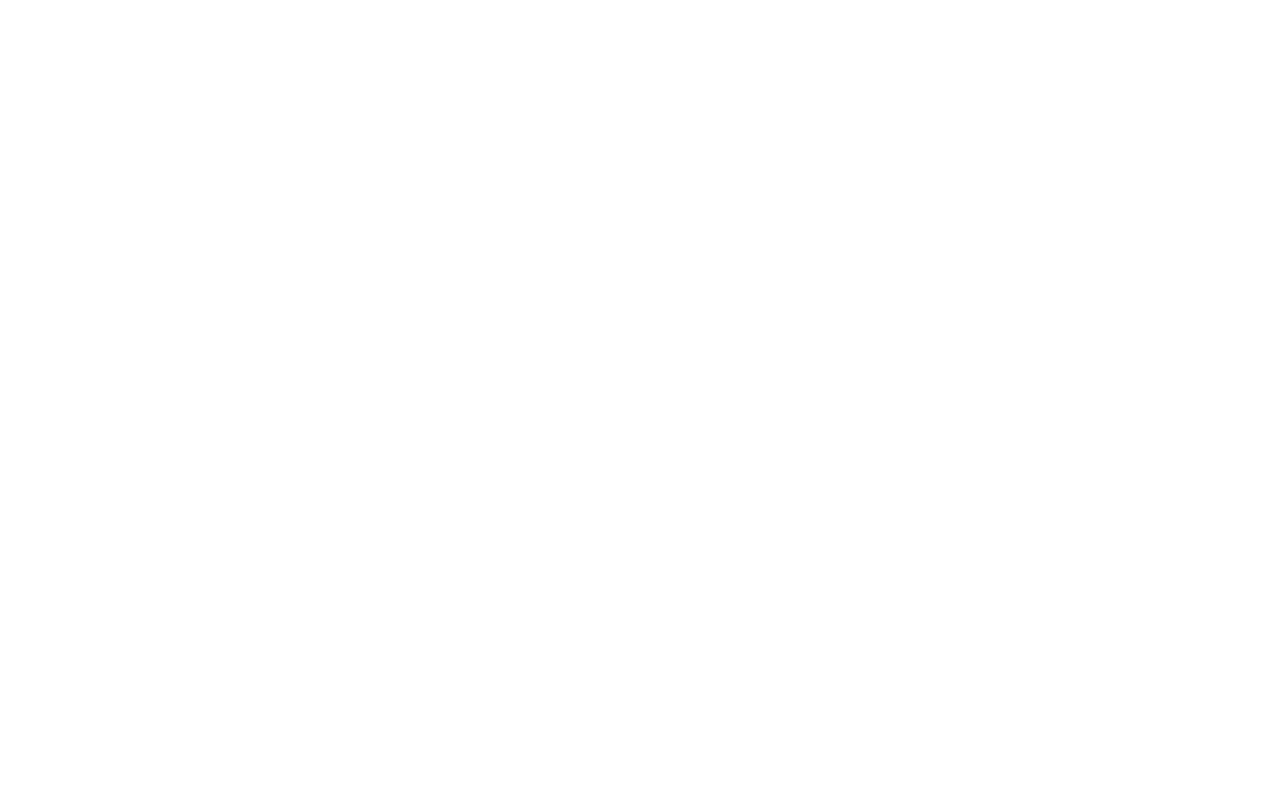
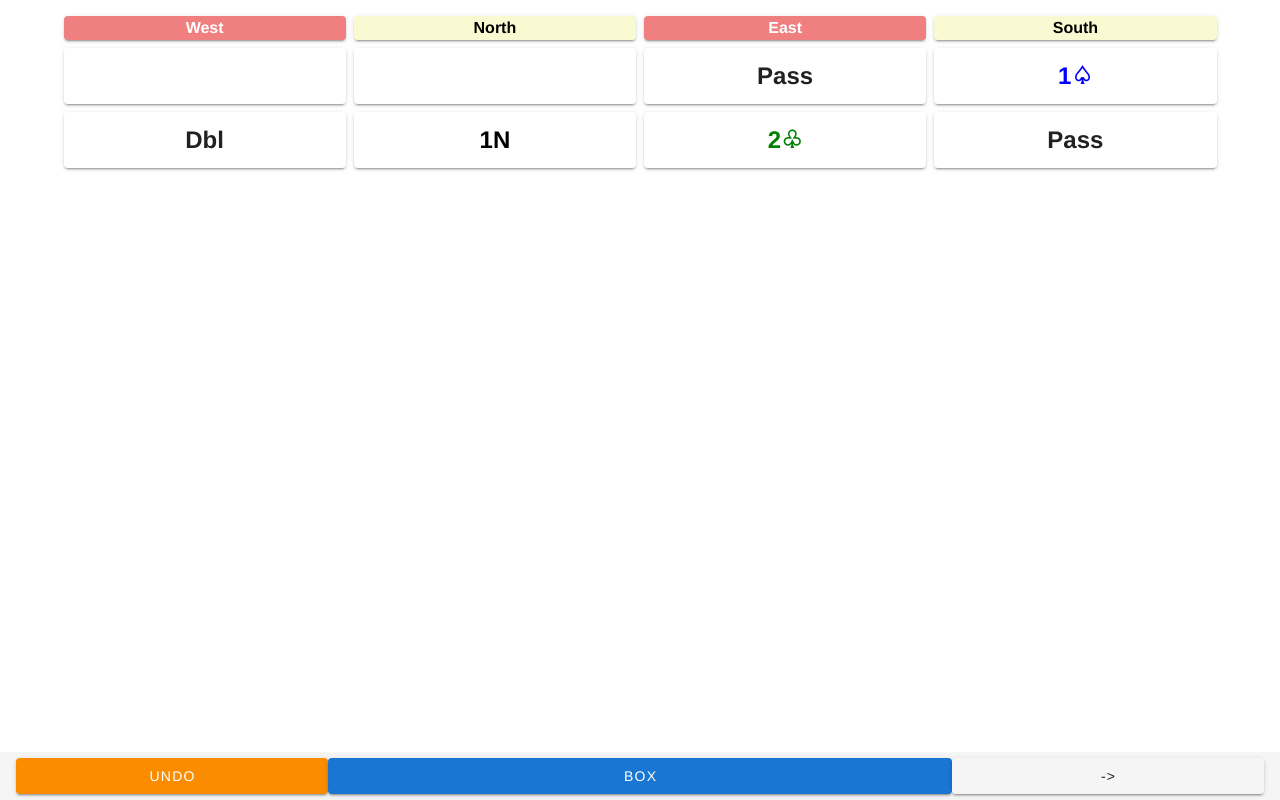
Before and after one commit to garyleung142857/bidding-box, a Vue app: page /biddingmain in a window 1280 px wide. Built offline with nearby package versions, Linux system fonts and the light colour scheme.

Commit message:
Initial of main bidding page with footer

```diff
--- a/src/App.vue
+++ b/src/App.vue
@@ -1,11 +1,11 @@
 <template>
-  <div id="app">
+  <v-app id="app">
       <!-- <div id="nav">
         <router-link to="/">Home</router-link> |
         <router-link to="/about">About</router-link>
       </div> -->
     <router-view/>
-  </div>
+  </v-app>
 </template>
 
 <style lang="scss">
--- /dev/null
+++ b/src/components/Footer.vue
@@ -0,0 +1,37 @@
+<template>
+  <v-row justify="center" no-gutters>
+    <v-col cols=3>
+      <v-btn block color="warning">Undo</v-btn>
+    </v-col>
+    <v-col col=6>
+      <v-dialog width="90vw">
+        <template v-slot:activator="{on, attrs}">
+          <v-btn block color="primary" v-bind="attrs" v-on="on">
+            Box
+          </v-btn>
+        </template>
+        <v-card>
+          <BoxSelect />
+        </v-card>
+      </v-dialog>
+    </v-col>
+    <v-col cols=3>
+      <v-btn block>-></v-btn>
+    </v-col>
+  </v-row>
+</template>
+
+<script>
+import BoxSelect from '@/views/BoxSelect.vue'
+
+export default {
+  name: 'BiddingFooter',
+  components: {
+    BoxSelect
+  },
+  data(){
+    return {}
+  },
+
+}
+</script>
--- a/src/router/index.js
+++ b/src/router/index.js
@@ -4,6 +4,7 @@
 import BoxSelect from '../views/BoxSelect.vue'
 // import BoxSelect2 from '../views/BoxSelect2.vue'
 import BiddingTable from '../views/BiddingTable.vue'
+import BiddingMain from '../views/BiddingMain.vue'
 
 Vue.use(VueRouter)
 
@@ -23,7 +24,8 @@
   },
   {path: '/boxselect', name: 'BoxSelect', component: BoxSelect},
   // {path: '/boxselect2', name: 'BoxSelect2', component: BoxSelect2},
-  {path: '/biddingtable', name: 'BiddingTable', component: BiddingTable}
+  {path: '/biddingtable', name: 'BiddingTable', component: BiddingTable},
+  {path: '/biddingmain', name: 'BiddingMain', component: BiddingMain}
 ]
 
 const router = new VueRouter({
--- /dev/null
+++ b/src/views/BiddingMain.vue
@@ -0,0 +1,29 @@
+<template>
+  <div>
+    <div v-if="false">
+      <BoxSelect />
+    </div>
+    <div>
+      <BiddingTable />
+    </div>
+    <v-footer fixed>
+      <Footer />
+    </v-footer>
+  </div>
+</template>
+
+<script>
+import BiddingTable from '@/views/BiddingTable.vue'
+import BoxSelect from '@/views/BoxSelect.vue'
+import Footer from '@/components/Footer.vue'
+
+export default {
+  name: 'BiddingMain',
+  components: {
+    BiddingTable, BoxSelect, Footer
+  },
+  data(){
+    return{}
+  }
+}
+</script>
--- a/src/views/BiddingTable.vue
+++ b/src/views/BiddingTable.vue
@@ -1,9 +1,9 @@
 <template>
-  <v-app>
+
   <v-container id="biddingtable">
-        <v-row no-gutters>
+      <v-row no-gutters justify="center">
         <v-col
-            cols=2
+          cols=3
           v-for="(pname, key) in this.player_names"
           v-bind:key="key"
         >
@@ -17,10 +17,10 @@
       <v-row
         v-for="(callrow, i) in this.hist_2d"
         v-bind:key="i"
-          no-gutters
+        no-gutters justify="center"
       >
         <v-col
-            cols=2
+          cols=3
           v-for="(call, j) in callrow"
           v-bind:key="j"
         >
@@ -29,7 +29,7 @@
       </v-row>
 
   </v-container>
-  </v-app>
+
 </template>
 
 <script>
```
Lines whose indentation alone changed are shown as unchanged.
